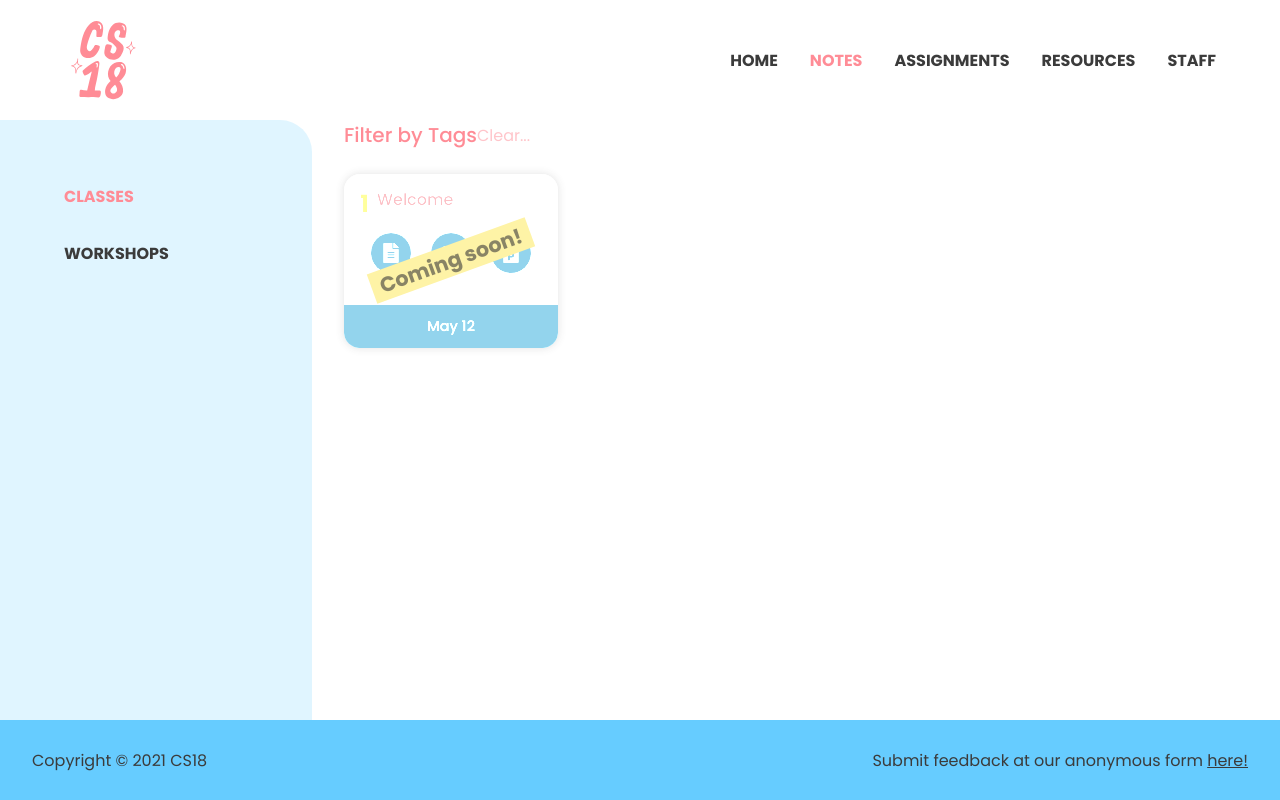
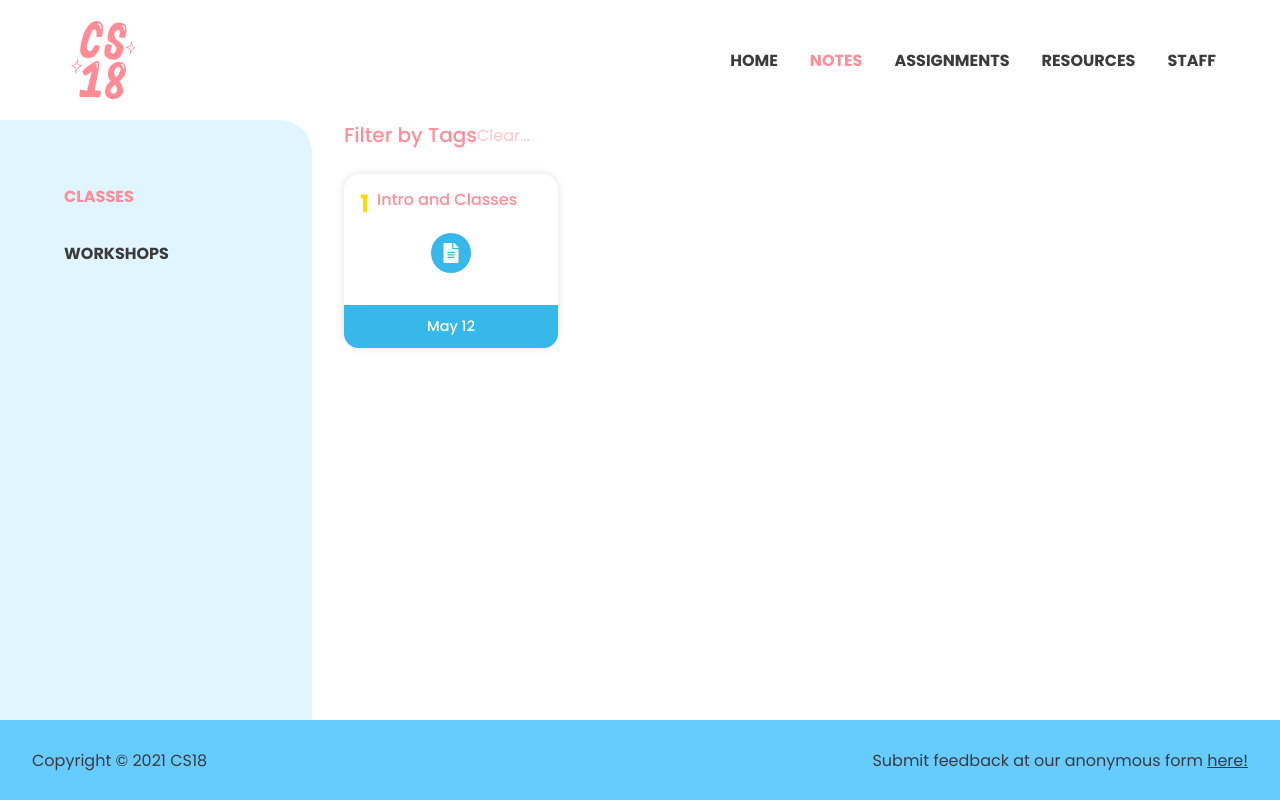
Before and after one commit to cs18-summer-2021/cs18-summer-2021.github.io, a React (Create React App) app: page /classes in a window 1280 px wide. Built offline with nearby package versions, Linux system fonts and the light colour scheme.

Commit message:
added lec1 setup

```diff
--- a/src/Info/Notes/Classes/Classes.js
+++ b/src/Info/Notes/Classes/Classes.js
@@ -2,11 +2,12 @@ import { FaFileAlt, FaYoutube, FaFilePowerpoint } from 'react-icons/fa';
 
 const classes = [
 	{
-		number: 1, title: "Welcome", outDate: "May 12", active: false,
+		number: 1, title: "Intro and Classes", outDate: "May 12", active: true,
 		links: [
-			{ icon: <FaFileAlt />, link: "", label: "Notes" },
-			{ icon: <FaYoutube />, link: "", label: "Recording" },
-			{ icon: <FaFilePowerpoint />, link: "", label: "Slides" },
+		    { icon: <FaFileAlt />, link: "https://brown-cs18-master.github.io/content/lectures/01intro/dillo.ml", label: "Setup/Prep" },
+		    // { icon: <FaFileAlt />, link: "", label: "Notes" },
+		    // { icon: <FaYoutube />, link: "", label: "Recording" },
+		    // { icon: <FaFilePowerpoint />, link: "", label: "Slides" },
 		],
 		tags: []
 	},
```
